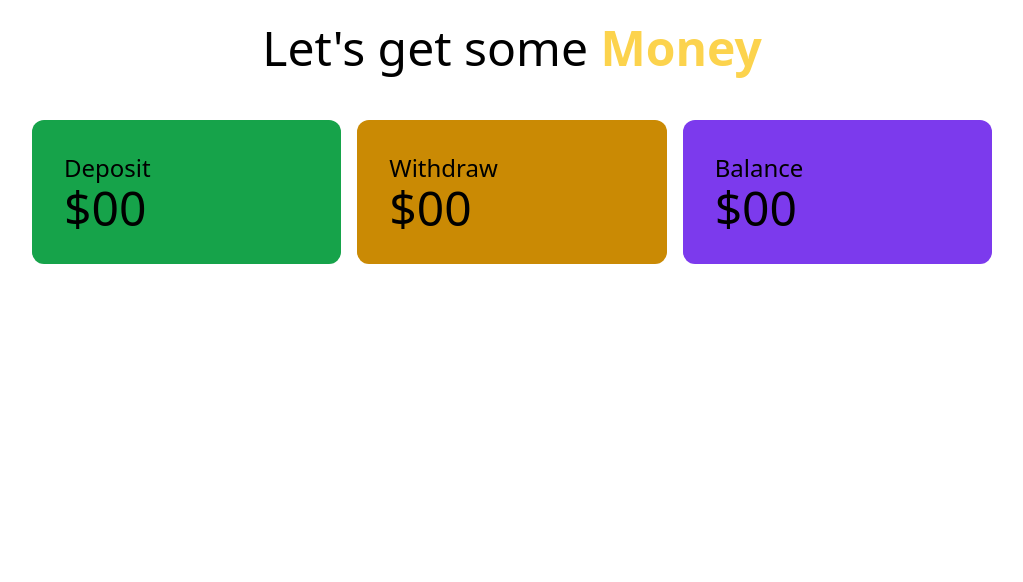
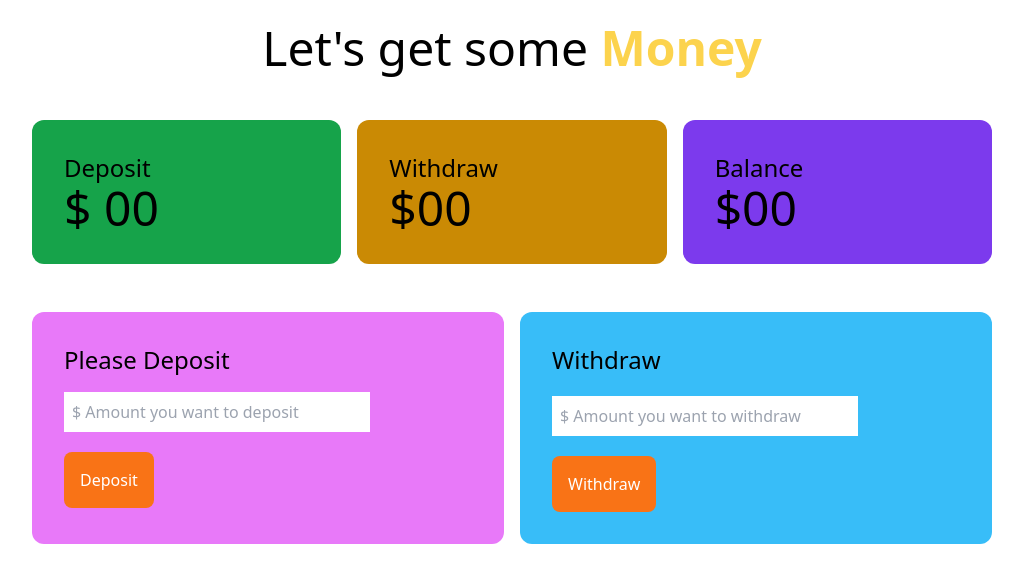
Before and after one commit to kawser2917/The_unity_bank_js, a plain HTML site: page bank.html in a window 1280 px wide. Shown: the whole page, without its empty margins (128-1151 px from the left). Drawn offline with nearby package versions, Linux system fonts and the light colour scheme.

Commit message:
text transofring to input to deposit

```diff
--- a/bank.html
+++ b/bank.html
@@ -10,26 +10,41 @@
     <header>
         <h1 class="text-5xl text-center mt-6">Let's get some <span class="text-amber-300 font-semibold">Money</span></h1>
     </header>
-    <main class="mt-12">
+    <main>
+        <section class="mt-12">
             <div class="grid grid-cols-1 lg:grid-cols-3 gap-4 w-9/12 mx-auto">
                 <div class="bg-green-600 p-8 rounded-xl">
                     <h4 class="text-2xl">Deposit</h4>
-                <h2 class="text-5xl">$00</h2>
-
+                    <h2 class="text-5xl">$ <span id="total-deposit">00</span></h2>
                 </div>
                 <div class="bg-yellow-600 p-8 rounded-xl">
                     <h4 class="text-2xl">Withdraw</h4>
                     <h2 class="text-5xl">$00</h2>
-
                 </div>
                 <div class="bg-violet-600 p-8 rounded-xl">
                     <h4 class="text-2xl">Balance</h4>
                     <h2 class="text-5xl">$00</h2>
-
                 </div>
             </div>
+        </section>
+        <!-- Depost and withdraw section -->
+        <section class="mt-12">
+            <div class="grid grid-cols-1 lg:grid-cols-2 gap-4 w-9/12 mx-auto">
+                <div class="bg-fuchsia-400 p-8 rounded-xl">
+                    <h4 class="text-2xl mb-4">Please Deposit</h4>
+                    <input  class="p-2 w-9/12 block mb-5" type="text" name="" id="deposit-amount" placeholder="$ Amount you want to deposit">
+                    <input id="btn-deposit" class="bg-orange-500 p-4 text-white rounded-lg hover:bg-sky-700" type="submit" value="Deposit">
+                </div>
+                <div class="bg-sky-400 p-8 rounded-xl">
+                    <h4 class="text-2xl mb-5">Withdraw</h4>
+                    <input  class="p-2 w-9/12 block mb-5" type="email" name="" id="withdraw-amount" placeholder="$ Amount you want to withdraw">
+                    <input id="btn-withdraw" class="bg-orange-500 p-4 text-white rounded-lg hover:bg-sky-700" type="submit" value="Withdraw">
+                </div>
+            </div>
+        </section>
+    </main>
 
-    </main>
+    <script src="js/deposit.js"></script>
 
 </body>
 </html>
--- /dev/null
+++ b/js/deposit.js
@@ -0,0 +1,9 @@
+document.getElementById('btn-deposit').addEventListener('click',function(){
+    const depositAmount = document.getElementById("deposit-amount")
+    const deposit = depositAmount.value;
+
+    const totalDepositAmount = document.getElementById('total-deposit')
+    const totalDeposit = totalDepositAmount.innerText
+    totalDepositAmount.innerText = deposit
+
+})
```
Lines whose indentation alone changed are shown as unchanged.
